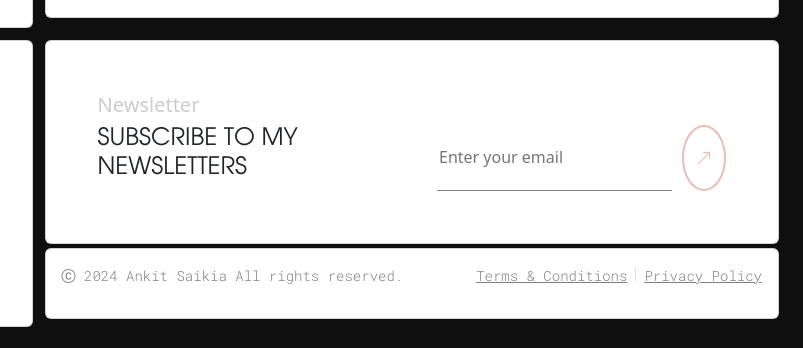
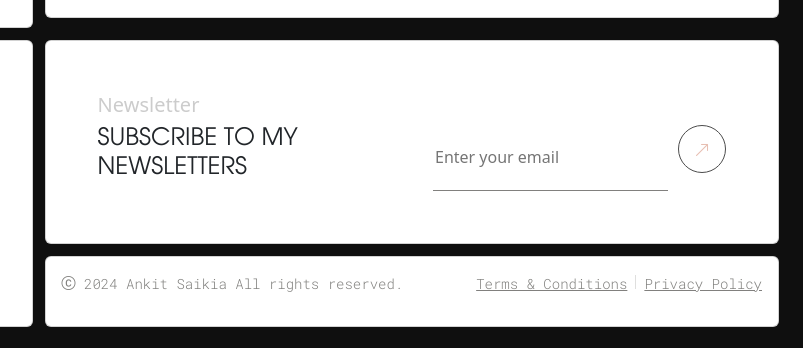
Before and after one commit to Saikiasan/saikiasan.github.io, a Gatsby site: page /projects in a window 1280 px wide. Shown: the part 1217-1565 px from the top of the page, 477-1280 px from the left. Built offline with nearby package versions, Linux system fonts and the light colour scheme; Gatsby itself is replaced by a stand-in of ours; a web font is replaced by a local one.

Commit message:
Adjustments to newsletter btn & last grid->flex

```diff
--- a/src/components/Footer.js
+++ b/src/components/Footer.js
@@ -7,25 +7,25 @@ const socialMediaLinks = [
     name: "Facebook",
     icon: <i class="bi bi-facebook"></i>,
     cap: "Share posts on Facebook",
-    url: "",
+    url: "https://www.facebook.com/opseeker.saikia",
   },
   {
     name: "Instagram",
     icon: <i class="bi bi-instagram"></i>,
     cap: "Follow on Instagram",
-    url: "",
+    url: "https://www.instagram.com/saikia.code/",
   },
   {
     name: "LinkedIn",
     icon: <i className="bi bi-linkedin"></i>,
     cap: "Connect on LinkedIn",
-    url: "",
+    url: "https://www.linkedin.com/in/ankit-saikia-17a48623b/",
   },
   {
     name: "WhatsApp",
     icon: <i class="bi bi-whatsapp"></i>,
     cap: "Contact on WhatsApp",
-    url: "",
+    url: "https://wa.me/918257068226?text=Hello%0AI%20saw%20your%20site%20and%20wanted%20to%20know%20more",
   },
 ]
 
@@ -67,7 +67,11 @@ const SocialCards = () => {
           <div className="card-body">
             <div className="top justify-content-between align-items-center">
               <div className="icon">{link.icon}</div>
-              <Link className="link" style={{ width: "40px", height: "40px" }}>
+              <Link
+                to={link.url}
+                className="link"
+                style={{ width: "40px", height: "40px" }}
+              >
                 <i className="bi bi-arrow-up-right"></i>
               </Link>
             </div>
--- a/src/styles/footer.css
+++ b/src/styles/footer.css
@@ -42,6 +42,14 @@ footer .social-cards .card .link {
     transition: all 300ms ease-in-out;
 }
 
+.newsletter .link {
+    --s: 3rem;
+    width: var(--s);
+    height: var(--s);
+    padding: 12px;
+    border: 1px solid var(--d-30);
+}
+
 .social-cards .title {
     text-align: start;
     font-family: 'CodePro';
@@ -60,8 +68,7 @@ footer .social-cards .card .link {
     left: 15%;
 }
 
-.social-cards .card:hover .link,
-.newsletter .link {
+.social-cards .card:hover .link {
     color: var(--o-60);
     border: 2px solid var(--o-80);
 }
@@ -157,17 +164,16 @@ footer .navigation .card {
 footer .f2 {
     grid-row: 2/ span 1;
     grid-column: 3 / span 3;
-    display: grid;
-    grid-template-rows: calc(70% - 12px) 30%;
+    display: flex;
+    flex-wrap: wrap;
     gap: 12px;
-    align-content: center;
+    align-content: stretch;
 }
 
 footer .f2 .newsletter {
-    grid-row: 1 / span 1;
-    grid-column: 1 / span 5;
     justify-content: center;
-    align-content: center;
+    flex: 1 1 100%;
+    /* align-content: stretch; */
 }
 
 footer .f2 .newsletter .card {
@@ -175,11 +181,10 @@ footer .f2 .newsletter .card {
 }
 
 footer .f2 .copyrights {
-    grid-row: 2 / span 1;
-    grid-column: 1 / span 5;
     justify-content: center;
+    flex: 1 1 100%;
     /* align-items: center; */
-    align-content: center;
+    /* align-content: stretch; */
 }
 
 
```
